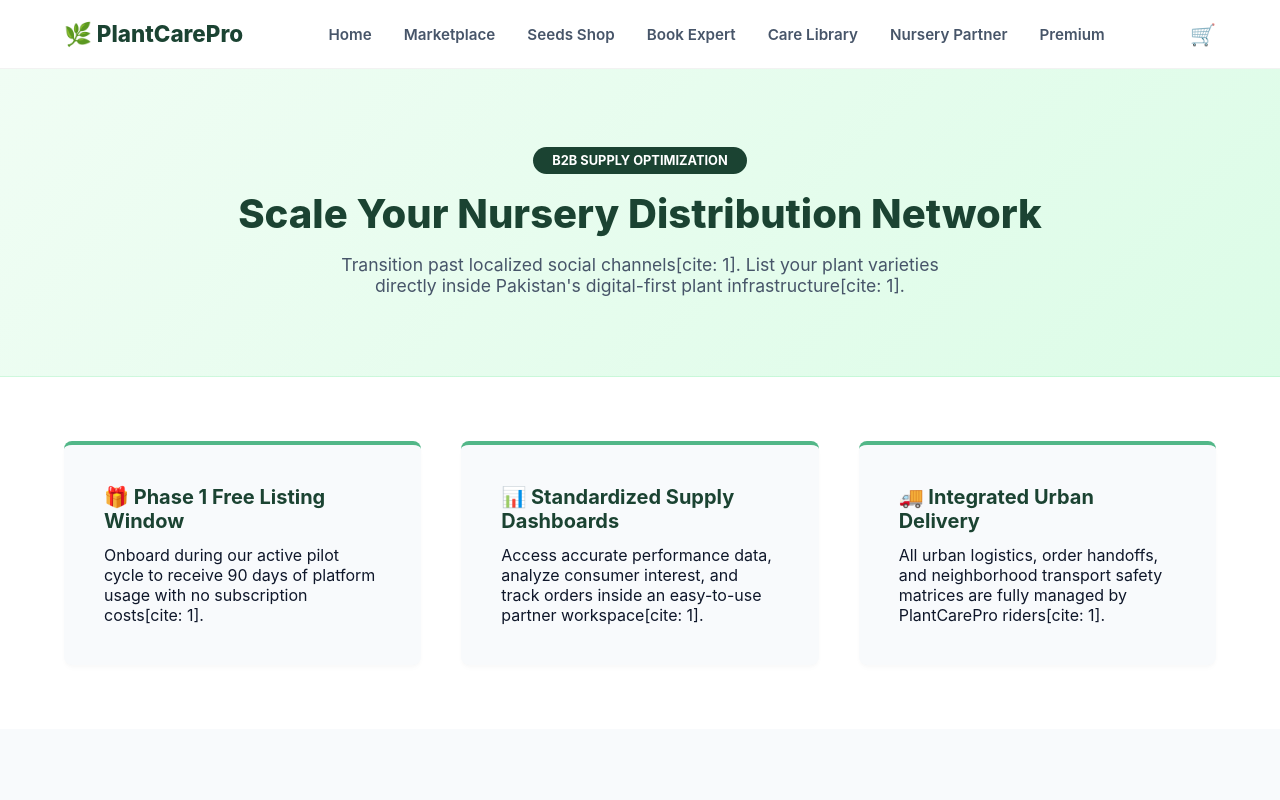
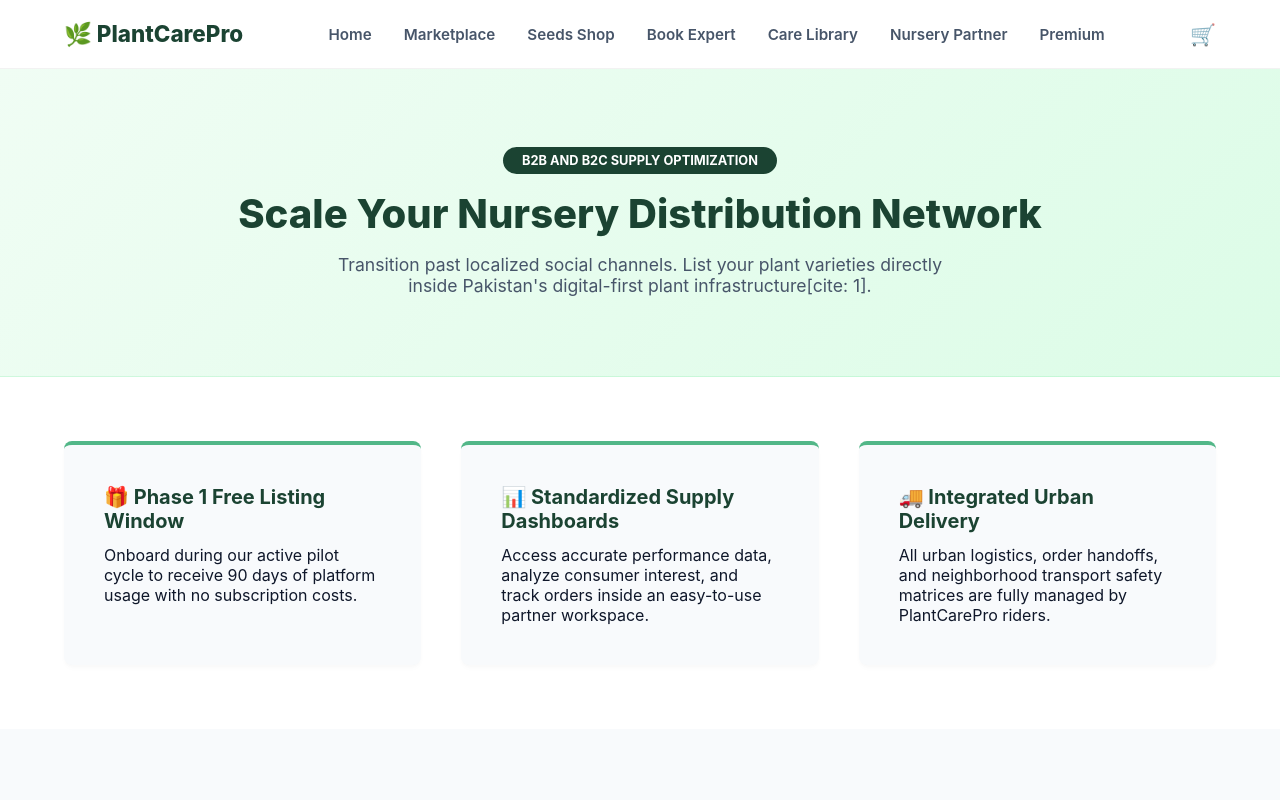
Before and after one commit to hassannoman534-bit/PlantCarePro, a plain HTML site: page nursery.html in a window 1280 px wide. Shown: the top 800 px of the page. Drawn offline with Linux system fonts and the light colour scheme.

Commit message:
Add files via upload

```diff
--- a/nursery.html
+++ b/nursery.html
@@ -208,23 +208,23 @@ input, button, .matrix-filter-btn, .gateway-option-card, .qty-action-btn {
     </nav>
 
     <header class="b2b-header">
-        <span class="alliance-pill">B2B Supply Optimization</span>
+        <span class="alliance-pill">B2B and B2C Supply Optimization</span>
         <h1 style="margin-top: 1.25rem;">Scale Your Nursery Distribution Network</h1>
-        <p style="max-width: 650px; margin: 0 auto; color: var(--text-muted); font-size: 1.1rem;">Transition past localized social channels[cite: 1]. List your plant varieties directly inside Pakistan's digital-first plant infrastructure[cite: 1].</p>
+        <p style="max-width: 650px; margin: 0 auto; color: var(--text-muted); font-size: 1.1rem;">Transition past localized social channels. List your plant varieties directly inside Pakistan's digital-first plant infrastructure[cite: 1].</p>
     </header>
 
     <main class="matrix-incentives">
         <div class="incentive-box">
             <h3>🎁 Phase 1 Free Listing Window</h3>
-            <p>Onboard during our active pilot cycle to receive 90 days of platform usage with no subscription costs[cite: 1].</p>
+            <p>Onboard during our active pilot cycle to receive 90 days of platform usage with no subscription costs.</p>
         </div>
         <div class="incentive-box">
             <h3>📊 Standardized Supply Dashboards</h3>
-            <p>Access accurate performance data, analyze consumer interest, and track orders inside an easy-to-use partner workspace[cite: 1].</p>
+            <p>Access accurate performance data, analyze consumer interest, and track orders inside an easy-to-use partner workspace.</p>
         </div>
         <div class="incentive-box">
             <h3>🚚 Integrated Urban Delivery</h3>
-            <p>All urban logistics, order handoffs, and neighborhood transport safety matrices are fully managed by PlantCarePro riders[cite: 1].</p>
+            <p>All urban logistics, order handoffs, and neighborhood transport safety matrices are fully managed by PlantCarePro riders.</p>
         </div>
     </main>
 
```
